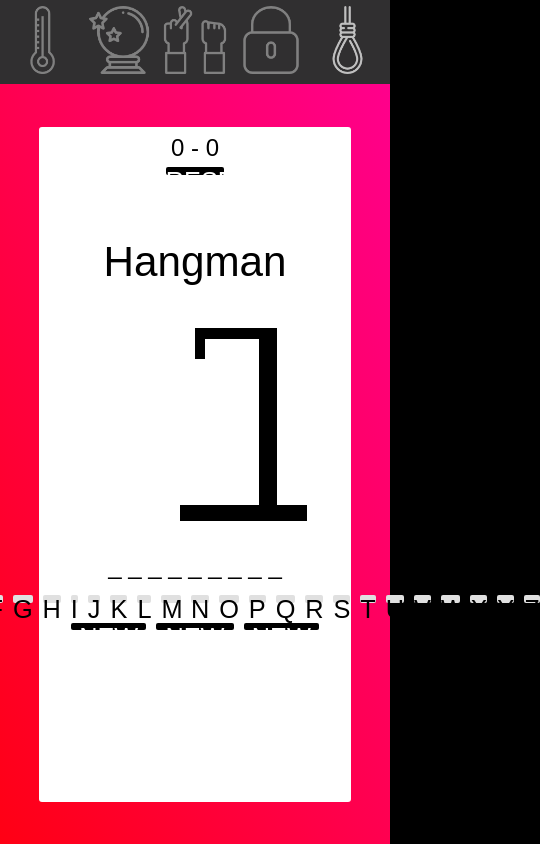
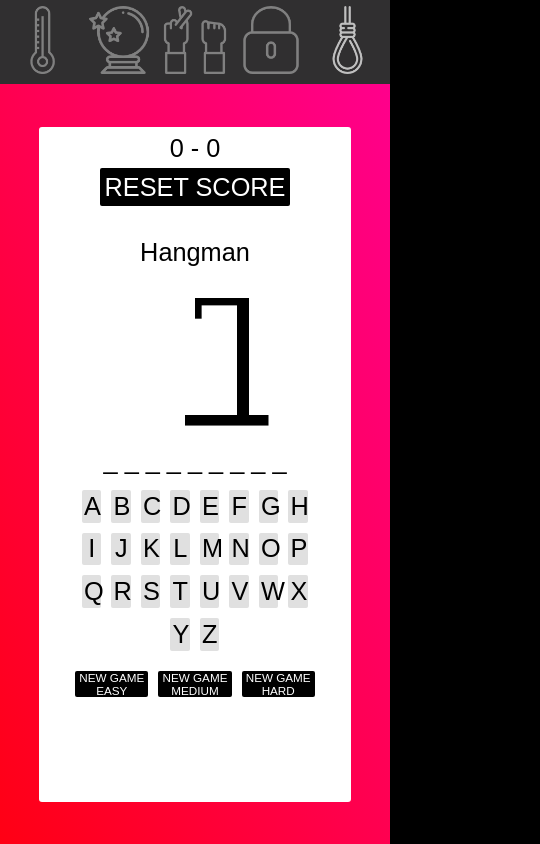
Before and after one commit to torinberger/y12-SDD-Prac, a Vue app: page /hangman in a window 390 px wide. Shown: the whole page, 540 px wide, since content can reach past the window. Built offline with nearby package versions, Linux system fonts and the light colour scheme.

Commit message:
responsive hangman

```diff
--- a/src/components/hangman.vue
+++ b/src/components/hangman.vue
@@ -15,13 +15,13 @@
 
       <!-- dynamically display the correct hangman diagram dependent on lives -->
       <div id="image-container">
-        <img v-if="lives == 6" src="../assets/hangman/Hangman-0.png" alt="">
-        <img v-if="lives == 5" src="../assets/hangman/Hangman-1.png" alt="">
-        <img v-if="lives == 4" src="../assets/hangman/Hangman-2.png" alt="">
-        <img v-if="lives == 3" src="../assets/hangman/Hangman-3.png" alt="">
-        <img v-if="lives == 2" src="../assets/hangman/Hangman-4.png" alt="">
-        <img v-if="lives == 1" src="../assets/hangman/Hangman-5.png" alt="">
-        <img v-if="lives == 0" src="../assets/hangman/Hangman-6.png" alt="">
+        <img class="hang-image" v-if="lives == 6" src="../assets/hangman/Hangman-0.png" alt="">
+        <img class="hang-image" v-if="lives == 5" src="../assets/hangman/Hangman-1.png" alt="">
+        <img class="hang-image" v-if="lives == 4" src="../assets/hangman/Hangman-2.png" alt="">
+        <img class="hang-image" v-if="lives == 3" src="../assets/hangman/Hangman-3.png" alt="">
+        <img class="hang-image" v-if="lives == 2" src="../assets/hangman/Hangman-4.png" alt="">
+        <img class="hang-image" v-if="lives == 1" src="../assets/hangman/Hangman-5.png" alt="">
+        <img class="hang-image" v-if="lives == 0" src="../assets/hangman/Hangman-6.png" alt="">
       </div>
 
       <!-- display hidden word and slowly reveal -->
@@ -323,6 +323,9 @@ export default { // vue instance
   margin: 5px;
   background: black;
   color: white;
+  height: auto;
+  width: auto;
+  padding: 0.5vh;
 }
 
 #score-container button:hover {
@@ -331,7 +334,7 @@ export default { // vue instance
 
 #new-game-container button {
   width: 20vw;
-  height: 2vw;
+  height: auto;
   font-size: 3vh;
   border-radius: 2px;
   margin: 5px;
@@ -345,7 +348,7 @@ export default { // vue instance
 
 .key {
   width: 5vw;
-  height: 2vw;
+  height: auto;
   border-radius: 2px;
   margin: 5px;
   font-size: 3vh;
@@ -374,4 +377,29 @@ h1 {
   text-align: center;
 }
 
+@media only screen and (max-width: 800px) {
+  #keys-container {
+    display: block;
+    text-align: center;
+  }
+
+  .key {
+    padding: 0.5vw;
+  }
+
+  .hang-image {
+    height: 20vh;
+    width: 20vh;
+  }
+
+  h1, #word, h2 {
+    font-size: 3vh;
+  }
+
+  #new-game-container button {
+    font-size: 3vw;
+  }
+
+}
+
 </style>
```
